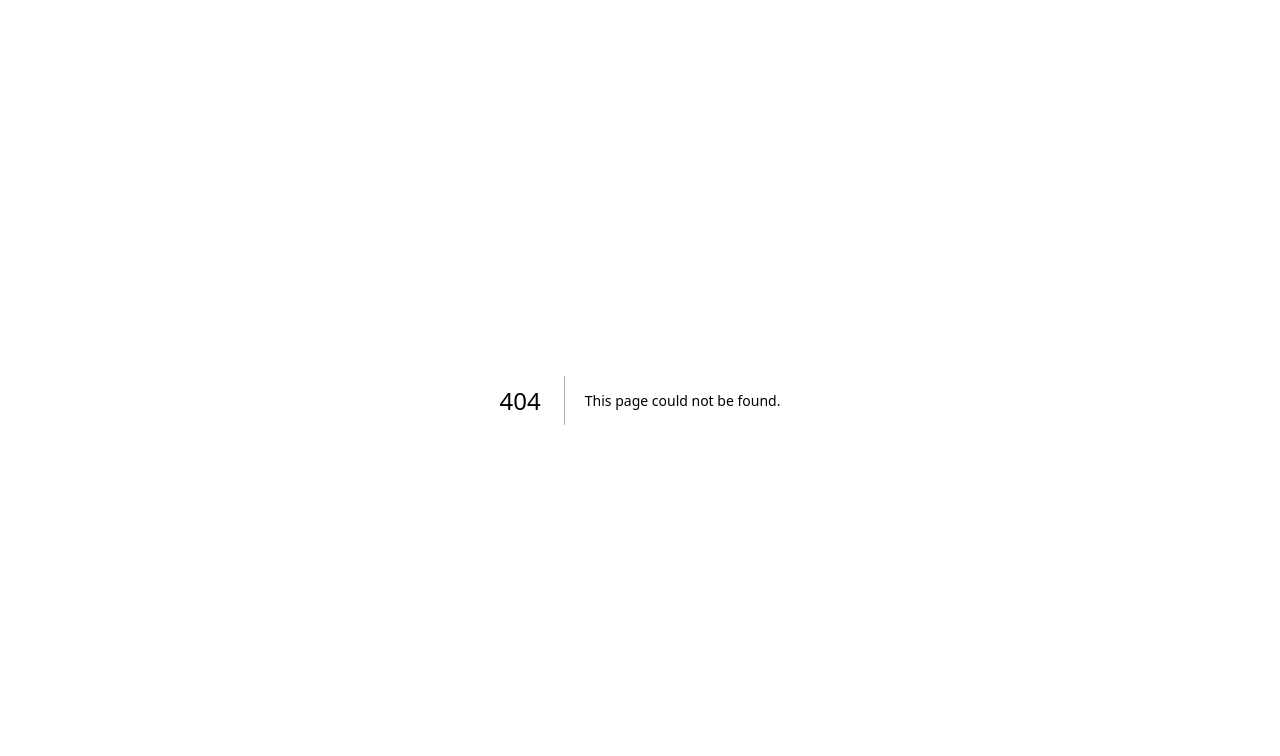
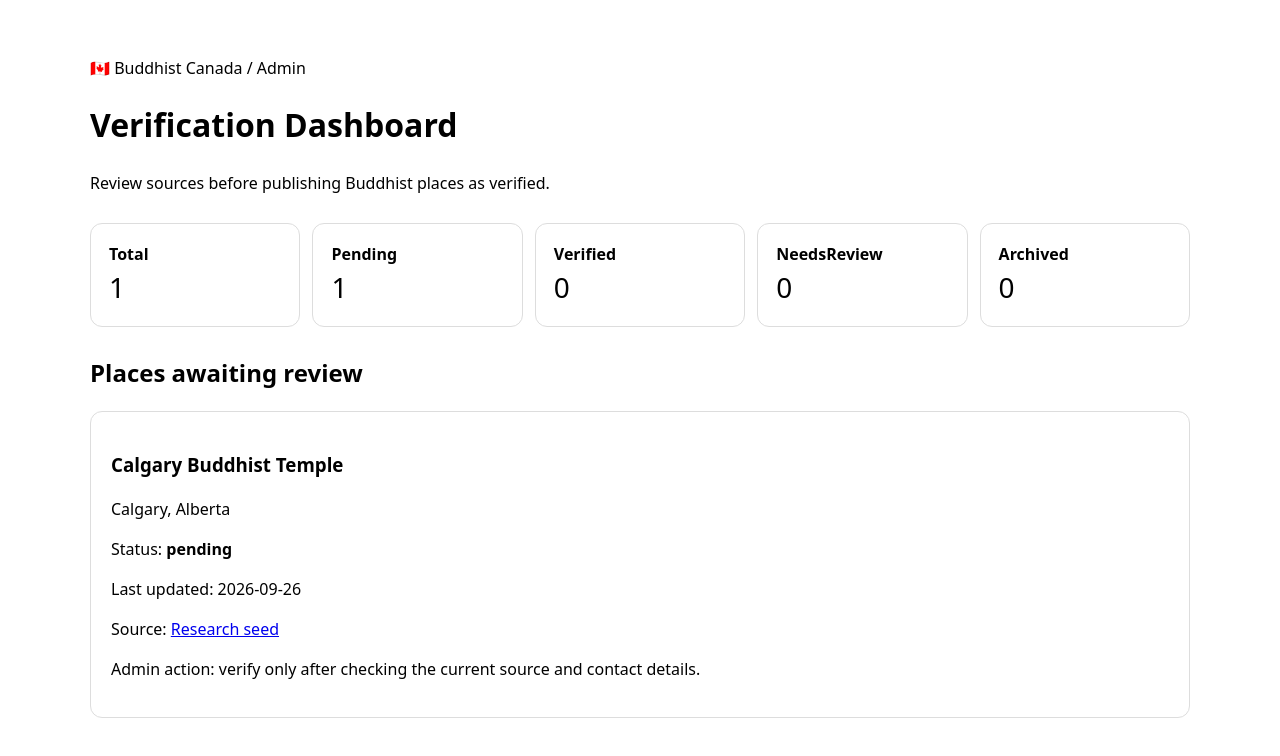
Before and after one commit to buddhistcanada/buddhist-canada, a Next.js app: page /admin in a window 1280 px wide. Before the commit this address had no page. Shown: the top 756 px of the page. Built offline with nearby package versions, Linux system fonts and the light colour scheme.

Commit message:
Add Buddhist Canada admin verification dashboard

```diff
--- /dev/null
+++ b/app/admin/page.tsx
@@ -0,0 +1,49 @@
+import { verificationSummary, type AdminPlaceRow } from '../../admin/dashboard'
+
+const places: AdminPlaceRow[] = [
+  {
+    id: 'calgary-001',
+    name: 'Calgary Buddhist Temple',
+    city: 'Calgary',
+    province: 'Alberta',
+    status: 'pending',
+    lastUpdatedAt: '2026-09-26',
+    sourceName: 'Research seed',
+    sourceUrl: 'https://www.buddhanet.info/wbd/province.php?province_id=9',
+  },
+]
+
+export default function AdminPage() {
+  const summary = verificationSummary(places)
+
+  return (
+    <main style={{ maxWidth: 1100, margin: '0 auto', padding: '40px 20px', fontFamily: 'system-ui, sans-serif' }}>
+      <p>🇨🇦 Buddhist Canada / Admin</p>
+      <h1>Verification Dashboard</h1>
+      <p>Review sources before publishing Buddhist places as verified.</p>
+
+      <section style={{ display: 'grid', gridTemplateColumns: 'repeat(auto-fit,minmax(150px,1fr))', gap: 12, margin: '28px 0' }}>
+        {Object.entries(summary).map(([label, value]) => (
+          <div key={label} style={{ border: '1px solid #ddd', borderRadius: 12, padding: 18 }}>
+            <strong style={{ display: 'block', textTransform: 'capitalize' }}>{label}</strong>
+            <span style={{ fontSize: 28 }}>{value}</span>
+          </div>
+        ))}
+      </section>
+
+      <section>
+        <h2>Places awaiting review</h2>
+        {places.filter((place) => place.status !== 'archived').map((place) => (
+          <article key={place.id} style={{ border: '1px solid #ddd', borderRadius: 12, padding: 20, marginTop: 12 }}>
+            <h3>{place.name}</h3>
+            <p>{place.city}, {place.province}</p>
+            <p>Status: <strong>{place.status}</strong></p>
+            <p>Last updated: {place.lastUpdatedAt}</p>
+            <p>Source: <a href={place.sourceUrl} target="_blank" rel="noreferrer">{place.sourceName}</a></p>
+            <p>Admin action: verify only after checking the current source and contact details.</p>
+          </article>
+        ))}
+      </section>
+    </main>
+  )
+}
```
